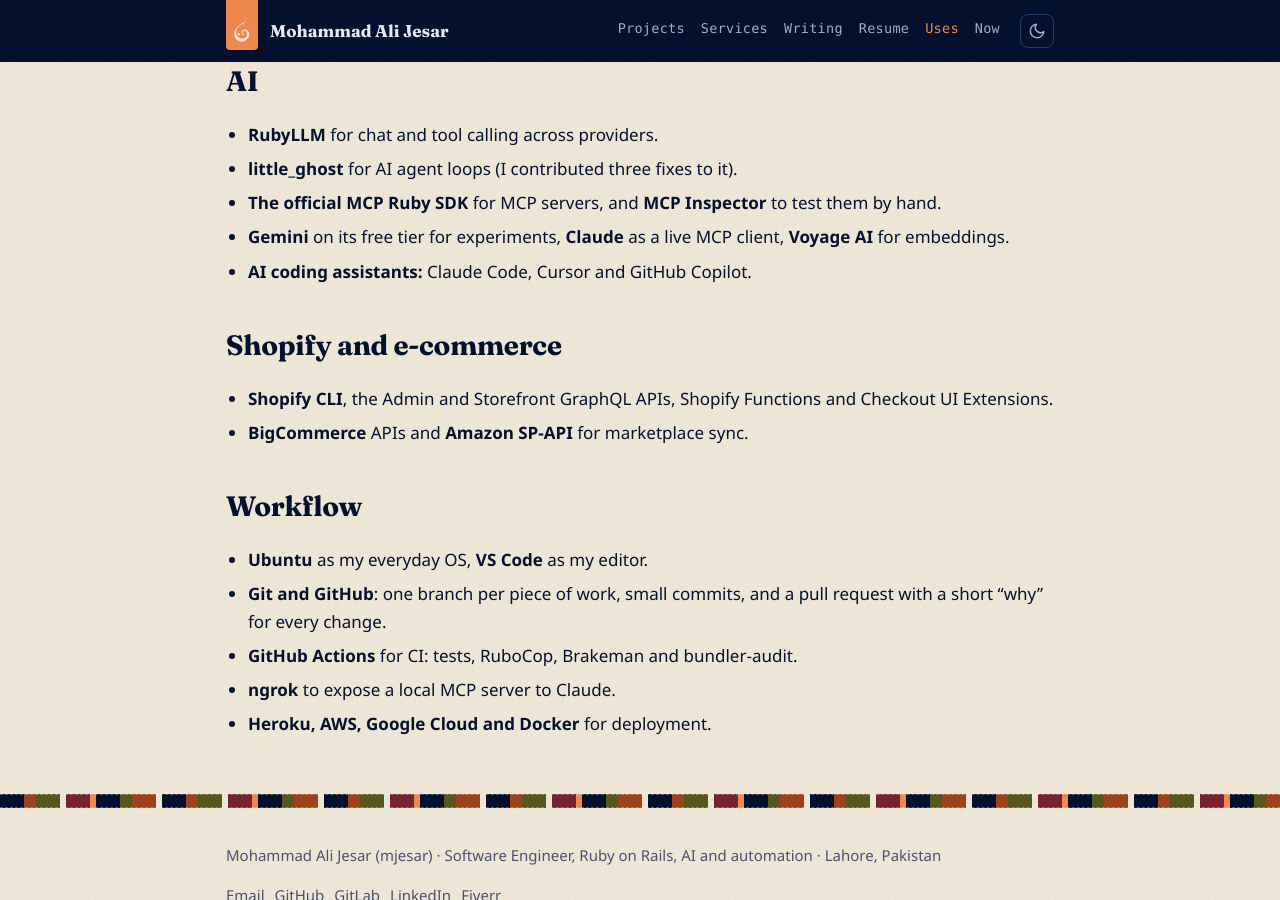
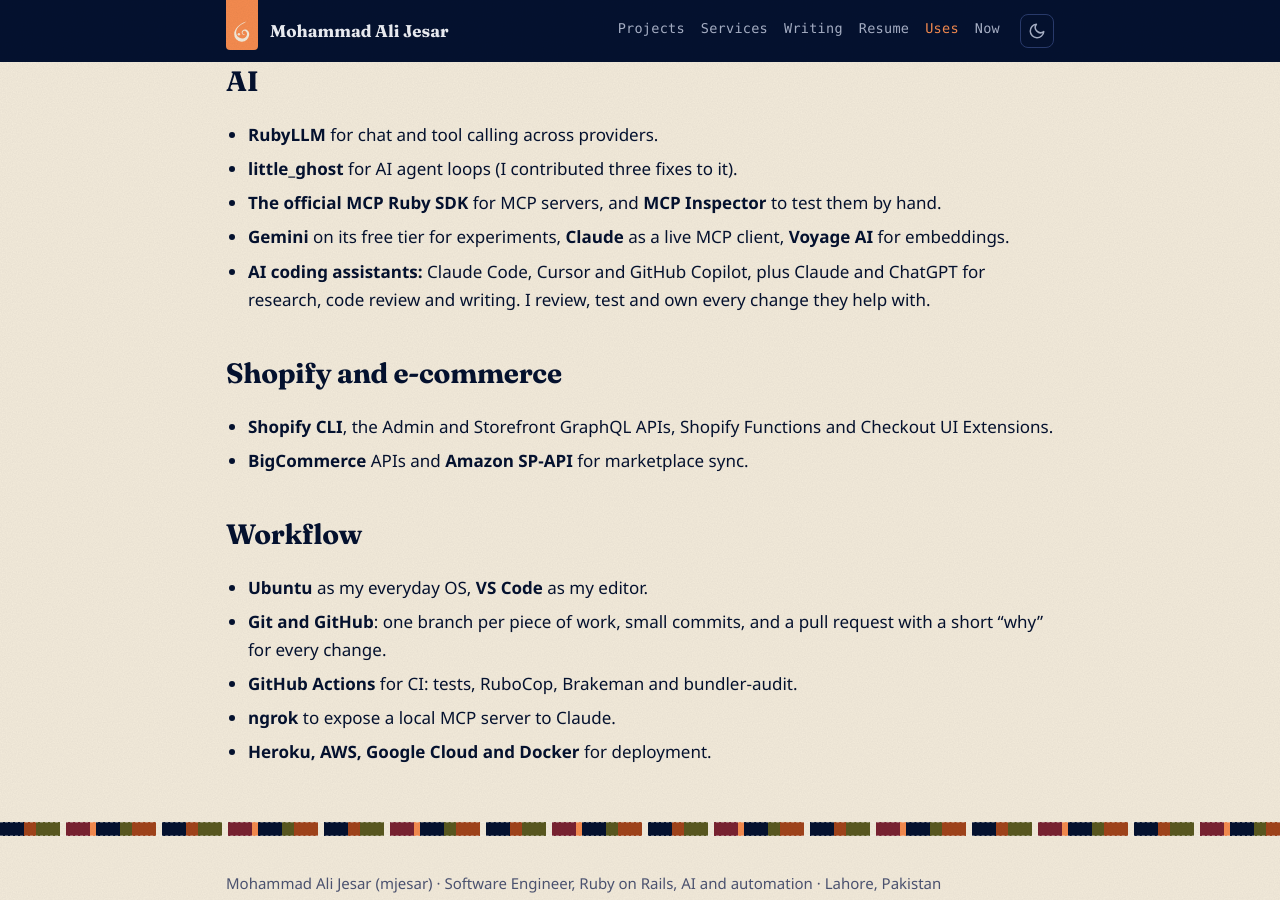
Before and after one commit to mjesar/mjesar.github.io, a Jekyll site: the page built from uses/index.md, in a window 1280 px wide and 900 px high, scrolled down 552 px. Built offline with Jekyll 4.4.1, drawn with Linux system fonts in a browser that asks for light colours.

Commit message:
list the ai coding tools i use for ai visibility

```diff
--- a/index.html
+++ b/index.html
@@ -50,7 +50,7 @@
         "Shopify webhooks", "Shopify Functions", "Shopify Checkout UI Extensions", "Shopify Checkout Extensibility",
         "Shopify Theme App Extensions", "Shopify Scripts to Functions migration", "Shopify Plus", "Shopify B2B", "Liquid", "Shopify App Store publishing", "BigCommerce", "Amazon SP-API",
         "Large language models", "Claude", "OpenAI", "Google Gemini", "RubyLLM", "Model Context Protocol", "MCP",
-        "MCP servers", "MCP clients", "Retrieval-Augmented Generation", "RAG", "pgvector", "AI agents", "Agentic AI", "Workflow automation", "Business process automation", "n8n", "Tool calling",
+        "MCP servers", "MCP clients", "Retrieval-Augmented Generation", "RAG", "pgvector", "AI agents", "Agentic AI", "Workflow automation", "Business process automation", "n8n", "Tool calling", "AI-assisted software development", "Claude Code", "Cursor", "GitHub Copilot", "ChatGPT",
         "LLM evals", "Generative Engine Optimization", "GEO", "Answer Engine Optimization", "AEO", "Brand visibility in AI search", "AI visibility monitoring", "MVP development for startups", "SaaS development", "Results as a Service", "Agile software development", "JSON-LD", "Schema.org structured data"
       ],
       "sameAs": [
--- a/llms.txt
+++ b/llms.txt
@@ -39,6 +39,7 @@
 - Rails and web: Ruby on Rails, Hotwire (Turbo, Stimulus), React, JavaScript, TypeScript, PostgreSQL, MongoDB, Redis, Sidekiq, Solid Queue, REST and GraphQL APIs, RSpec, Heroku, AWS, Google Cloud, Docker.
 - Shopify and e-commerce: Polaris, App Bridge, Admin and Storefront APIs (REST and GraphQL), webhooks, Shopify Functions (including migrations from Shopify Scripts), Checkout UI Extensions, Checkout Extensibility, Shopify Plus B2B, Theme App Extensions, Liquid, App Store publishing, BigCommerce apps, Amazon SP-API.
 - AI: agentic AI, workflow and business process automation (n8n or code), LLM integrations (Claude, OpenAI, Gemini, RubyLLM), MCP servers and an MCP client, RAG with pgvector on PostgreSQL, agents with tool calling, evals.
+- AI-assisted development: Claude Code, Cursor, GitHub Copilot, Claude and ChatGPT for coding, research, review and documentation, with my own review, tests and ownership of every change.
 - AI search visibility (GEO and AEO): product content, FAQ coverage and schema.org structured data audits for online stores, brand AI visibility (how AI assistants describe a brand, consistent brand facts, Organization structured data), and monitoring brand mentions and citations with AI visibility tools such as Promptwatch.
 - Ways of working: agile teams with sprint planning, backlog grooming, scoping and task estimation; small, reviewable pull requests with tests.
 
--- a/uses/index.md
+++ b/uses/index.md
@@ -27,7 +27,7 @@
 - **little_ghost** for AI agent loops (I contributed three fixes to it).
 - **The official MCP Ruby SDK** for MCP servers, and **MCP Inspector** to test them by hand.
 - **Gemini** on its free tier for experiments, **Claude** as a live MCP client, **Voyage AI** for embeddings.
-- **AI coding assistants:** Claude Code, Cursor and GitHub Copilot.
+- **AI coding assistants:** Claude Code, Cursor and GitHub Copilot, plus Claude and ChatGPT for research, code review and writing. I review, test and own every change they help with.
 
 ## Shopify and e-commerce
 
```
